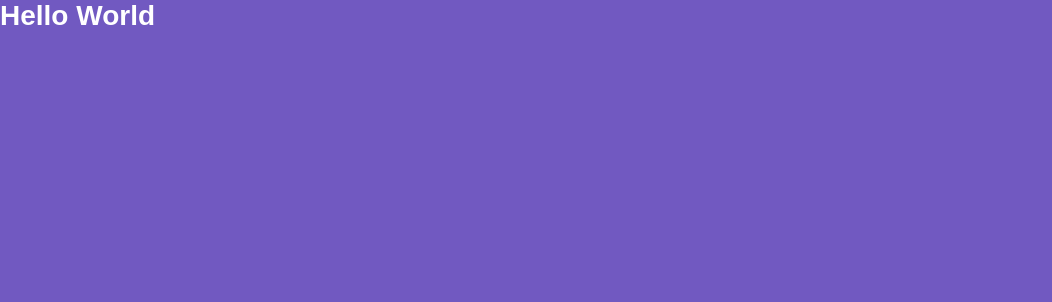
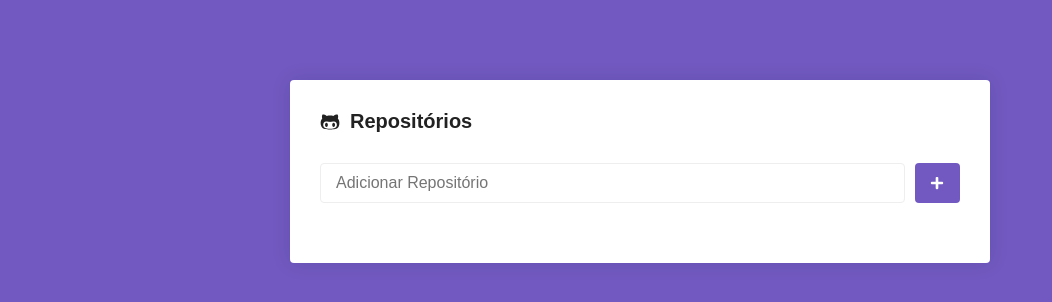
Before and after one commit to felipeWanderson/find-github-repositories, a React (Create React App) app: page / in a window 1280 px wide. Shown: the top 302 px of the page, without its empty margins (0-1052 px from the left). Built offline with nearby package versions, Linux system fonts and the light colour scheme; the HTML template or start-up script is replaced by a standard one.

Commit message:
style pagina main e listagem de repositorios

```diff
--- a/package.json
+++ b/package.json
@@ -6,8 +6,10 @@
     "@testing-library/jest-dom": "^4.2.4",
     "@testing-library/react": "^9.3.2",
     "@testing-library/user-event": "^7.1.2",
+    "axios": "^0.19.2",
     "react": "^16.13.1",
     "react-dom": "^16.13.1",
+    "react-icons": "^3.9.0",
     "react-router-dom": "^5.1.2",
     "react-scripts": "3.4.1",
     "styled-components": "^5.1.0"
--- a/src/pages/Main/index.js
+++ b/src/pages/Main/index.js
@@ -1,7 +1,92 @@
-import React from 'react';
+import React, { Component } from 'react';
+import { FaGithubAlt, FaPlus, FaSpinner } from 'react-icons/fa';
 
-import { Title } from './styles';
+import api from '../../services/api';
+import { Container, Form, SubmitButton, List } from './styles';
 
-export default function Main() {
-  return <Title>Hello World</Title>;
+export default class Main extends Component {
+  state = {
+    newRepo: '',
+    repositories: [],
+    loading: false,
+  };
+
+  // carrega os dados do localstrorage
+  componentDidMount() {
+    const repositories = localStorage.getItem('repositories');
+
+    if (repositories) {
+      this.setState({ repositories: JSON.parse(repositories) });
+    }
+  }
+
+  // Salva os dados no LocalStorage
+  componentDidUpdate(_, prevState) {
+    const { repositories } = this.state;
+
+    if (prevState.repositories !== repositories) {
+      localStorage.setItem('repositories', JSON.stringify(repositories));
+    }
+  }
+
+  handleInputChange = (e) => {
+    this.setState({ newRepo: e.target.value });
+  };
+
+  handleSubmit = async (e) => {
+    e.preventDefault();
+
+    this.setState({ loading: true });
+    const { newRepo, repositories } = this.state;
+
+    const response = await api.get(`/repos/${newRepo}`);
+
+    const data = {
+      name: response.data.full_name,
+    };
+
+    this.setState({
+      repositories: [...repositories, data],
+      newRepo: '',
+      loading: false,
+    });
+  };
+
+  render() {
+    const { newRepo, repositories, loading } = this.state;
+    return (
+      <Container>
+        <h1>
+          <FaGithubAlt />
+          Repositórios
+        </h1>
+
+        <Form onSubmit={this.handleSubmit}>
+          <input
+            type="text"
+            placeholder="Adicionar Repositório"
+            value={newRepo}
+            onChange={this.handleInputChange}
+          />
+
+          <SubmitButton loading={loading}>
+            {loading ? (
+              <FaSpinner color="#FFF" size={14} />
+            ) : (
+              <FaPlus color="#FFF" size={14} />
+            )}
+          </SubmitButton>
+        </Form>
+
+        <List>
+          {repositories.map((repository) => (
+            <li key={repository.name}>
+              <span>{repository.name}</span>
+              <a href="">Detalhes</a>
+            </li>
+          ))}
+        </List>
+      </Container>
+    );
+  }
 }
--- a/src/pages/Main/styles.js
+++ b/src/pages/Main/styles.js
@@ -1,5 +1,98 @@
-import styled from 'styled-components';
+import styled, { keyframes, css } from 'styled-components';
 
-export const Title = styled.h1`
-  color: #fff;
+export const Container = styled.main`
+  max-width: 700px;
+  background: #fff;
+  border-radius: 4px;
+  box-shadow: 0 0 20px rgba(0, 0, 0, 0.1);
+  padding: 30px;
+  margin: 80px auto;
+
+  h1 {
+    font-size: 20px;
+    display: flex;
+    flex-direction: row;
+    align-items: center;
+  }
+
+  svg {
+    margin-right: 10px;
+  }
 `;
+export const Form = styled.form`
+  margin-top: 30px;
+  display: flex;
+  flex-direction: row;
+
+  input {
+    flex: 1;
+    border: 1px solid #eee;
+    padding: 10px 15px;
+    border-radius: 4px;
+    font-size: 16px;
+  }
+`;
+
+const rotate = keyframes`
+  from {
+    transform: rotate(0deg);
+  }
+
+  to {
+    transform: rotate(360deg);
+  }
+`;
+export const SubmitButton = styled.button.attrs((props) => ({
+  type: 'submit',
+  disabled: props.loading,
+}))`
+  background: #7159c1;
+  border: 0;
+  padding: 0 15px;
+  margin-left: 10px;
+  border-radius: 4px;
+
+  display: flex;
+  justify-content: center;
+  align-items: center;
+
+  svg {
+    margin-right: 1px;
+  }
+
+  &[disabled] {
+    cursor: not-allowed;
+    opacity: 0.6;
+  }
+
+  ${(props) =>
+    props.loading &&
+    css`
+      svg {
+        margin-right: 1px;
+        animation: ${rotate} 2s linear infinite;
+      }
+    `}
+`;
+
+export const List = styled.ul`
+  list-style: none;
+  margin-top: 30px;
+
+  li {
+    padding: 15px 0;
+    display: flex;
+    flex-direction: row;
+    justify-content: space-between;
+    align-items: center;
+  }
+
+  li + li {
+    border-top: 1px solid #eee;
+  }
+
+  a {
+    color: #7159c1;
+    text-decoration: none;
+  }
+`;
--- /dev/null
+++ b/src/services/api.js
@@ -0,0 +1,6 @@
+import axios from 'axios';
+
+const api = axios.create({
+  baseURL: 'https://api.github.com',
+});
+export default api;
```
Also changed, not shown: .eslintrc.js, 1 other file (tests, documents, lock files or other folders).
